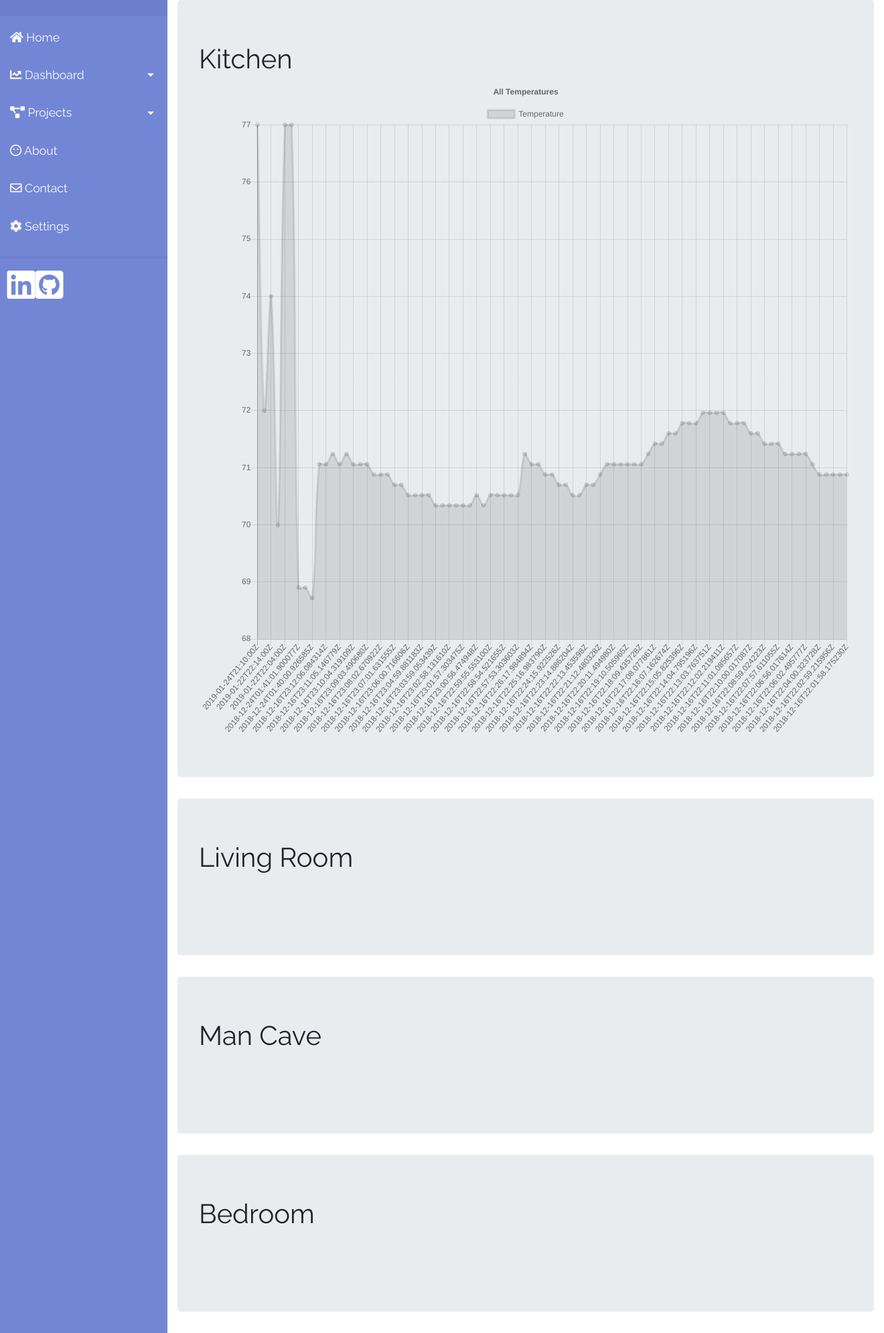
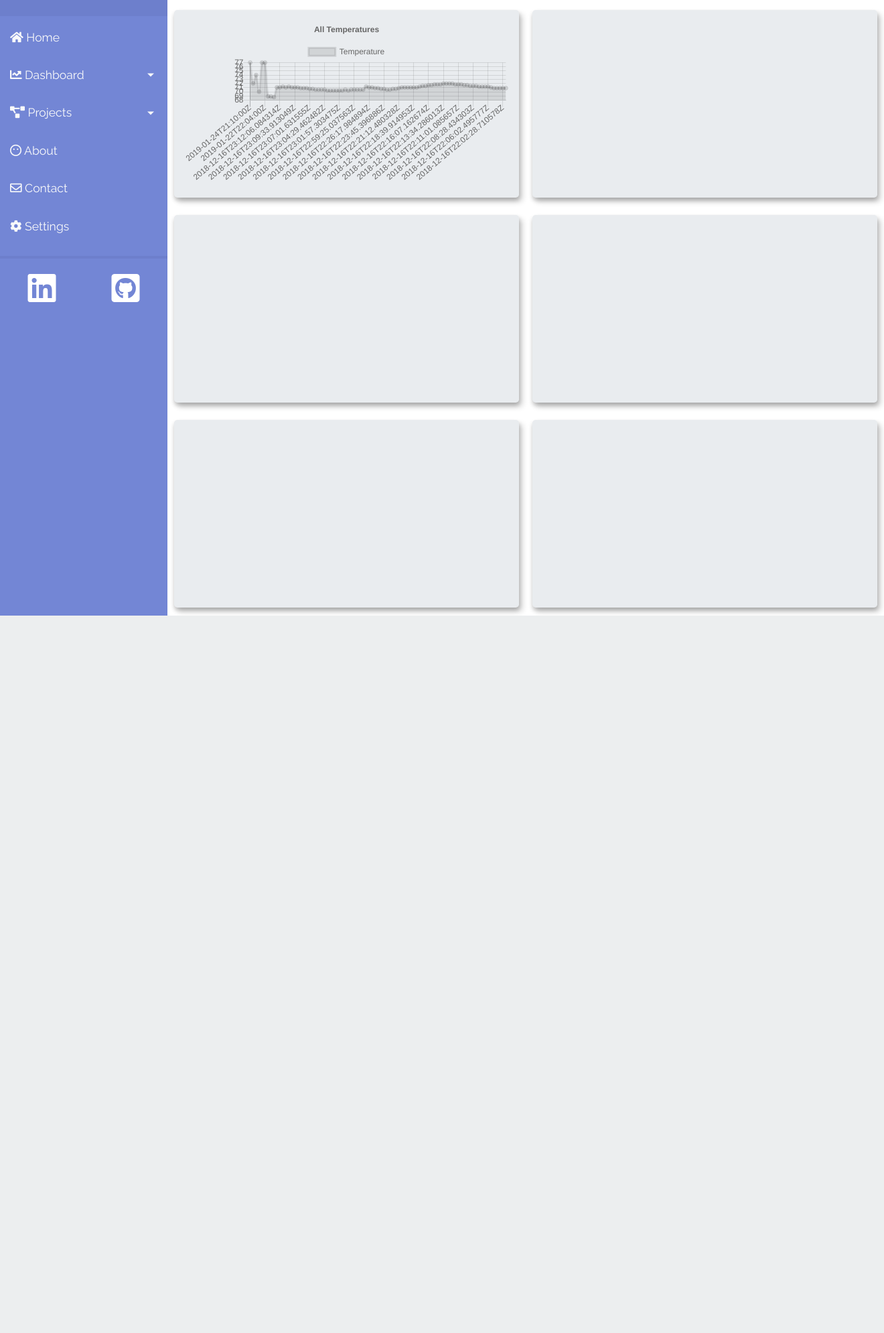
Before and after one commit to yddc902/Home-Automation-Dashboard, a Django app: page /charts/temperature in a window 1320 px wide. Shown: the part 58-2048 px from the top of the page at 67% size. After the commit the page ends 977 px from the top, so only its background shows below. Run offline with Django 3.2, Linux system fonts and the light colour scheme; data comes from the database, SQL or seed files in the repository; a map, chart or similar area stays blank; some libraries are stand-ins or nearby versions.

Commit message:
Fixed all temperature dashboard card layout

```diff
--- a/api_app/templates/base.html
+++ b/api_app/templates/base.html
@@ -36,19 +36,19 @@
               Dashboard
             </a>
             <ul class="collapse list-unstyled" id="pageSubmenu">
-              <li>
+              <li id="temp_link">
                 <a href="{% url 'all_temp' %}">Temperatures</a>
               </li>
-              <li>
+              <li id="mail_link">
                 <a href="#">Mail Delivery</a>
               </li>
-              <li>
+              <li id="water_link">
                 <a href="#">Water Level</a>
               </li>
-              <li>
+              <li id="flood_link">
                 <a href="#">Flood Sensor</a>
               </li>
-              <li>
+              <li id="dog_link">
                 <a href="#">Dog Bowl Sensor</a>
               </li>
             </ul>
--- a/api_app/templates/charts_all.html
+++ b/api_app/templates/charts_all.html
@@ -1,45 +1,76 @@
+<!DOCTYPE html>
 {% extends 'base.html' %}
 {% load static %}
 
 {% block head %}
-<link rel="stylesheet" href="{% static '/api_app/css/charts.css' %}">
+<link rel="stylesheet" href="{% static 'api_app/css/notification.css' %}">
 {% endblock %}
 
 {% block content %}
-<div class="container-fluid">
-  <div class="jumbotron">
-    <h1>Kitchen</h1>
-    <div class="chart-container">
-      <canvas id="kitchen-temp" width="50%" height="50%"></canvas>
+
+<!-- This is the non-rearrangeable version-->
+<div class="container" id="badgeGrid">
+  <div class="row">
+    <div class="column">
+      <div class="card-container">
+        <div class="jumbotron" id="notification-grid">
+          <canvas id="kitchen-temp"></canvas>
+        </div>
+      </div>
+    </div>
+    <div class="column">
+      <div class="card-container">
+        <div class="jumbotron" id="notification-grid">
+          <canvas id="kitchen-temp"></canvas>
+        </div>
+      </div>
     </div>
   </div>
-
-  <div class="jumbotron">
-    <h1>Living Room</h1>
-    <div class="chart-container">
-      <canvas id="livingroom-temp" width="50%" height="50%"></canvas>
+  <div class="row">
+    <div class="column">
+      <div class="card-container">
+        <div class="jumbotron" id="notification-grid">
+          <canvas id="kitchen-temp"></canvas>
+        </div>
+      </div>
+    </div>
+    <div class="column">
+      <div class="card-container">
+        <div class="jumbotron" id="notification-grid">
+          <canvas id="kitchen-temp"></canvas>
+        </div>
+      </div>
     </div>
   </div>
-
-  <div class="jumbotron">
-    <h1>Man Cave</h1>
-    <div class="chart-container">
-      <canvas id="mancave-temp" width="50%" height="50%"></canvas>
+  <div class="row">
+    <div class="column">
+      <div class="card-container">
+        <div class="jumbotron" id="notification-grid">
+          <canvas id="kitchen-temp"></canvas>
+        </div>
+      </div>
     </div>
-  </div>
-
-  <div class="jumbotron">
-    <h1>Bedroom</h1>
-    <div class="chart-container">
-      <canvas id="bedroom-temp" width="50%" height="50%"></canvas>
+    <div class="column">
+      <div class="card-container">
+        <div class="jumbotron" id="notification-grid">
+          <canvas id="kitchen-temp"></canvas>
+        </div>
+      </div>
     </div>
   </div>
 </div>
+
 {% endblock %}
 
 {% block jquery %}
+<!--<script src="https://cdnjs.cloudflare.com/ajax/libs/Chart.js/2.7.3/Chart.bundle.js" type="text/javascript"></script>-->
 <script src="https://cdnjs.cloudflare.com/ajax/libs/Chart.js/2.7.3/Chart.js" type="text/javascript"></script>
 <script src="{% static '/api_app/js/charts.js' %}" type="text/javascript"></script>
+
+<script type="text/javascript">
+  $(document).ready(function () {
+    $("#temp-link").attr('class','active');
+  })
+</script>
+
 {% endblock %}
-
-</blockquote>
```
Also changed, not shown: api_app/templates/charts_all_old.html (added, +58 -0 lines).
